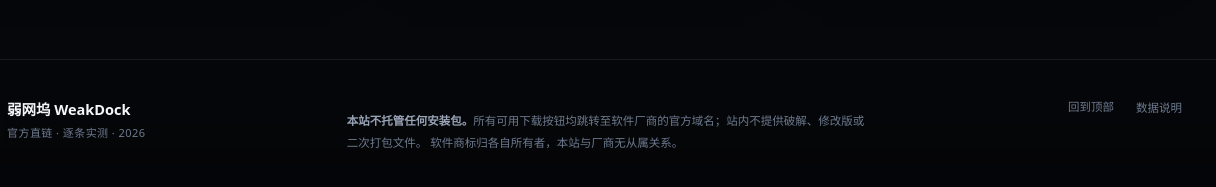
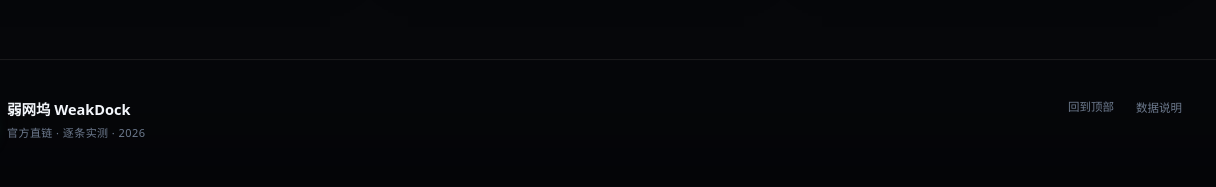
Before and after one commit to qwertyuio12378/software-center, a plain HTML site: page index.html in a window 1280 px wide. Shown: the part 1407-1594 px from the top of the page, 64-1280 px from the left. Drawn offline with Linux system fonts and the light colour scheme; a web font is replaced by a local one.

Commit message:
Remove footer disclaimer text

```diff
--- a/index.html
+++ b/index.html
@@ -387,8 +387,6 @@ mark{background:rgba(255,198,107,.22);color:var(--ink);border-radius:4px;padding
 .foot-brand .brand-mark{width:32px;height:32px;border-radius:10px}
 .foot-brand b{font-size:14.5px;font-weight:800}
 .foot-brand span{font-size:11px;color:var(--muted-2);display:block;margin-top:4px;letter-spacing:.04em}
-.foot-note{max-width:520px;font-size:11.5px;line-height:1.9;color:var(--muted-2)}
-.foot-note b{color:var(--muted);font-weight:600}
 .foot-links{display:flex;gap:16px;font-size:11.5px;color:var(--muted-2)}
 .foot-links a,.foot-links button{transition:color .2s}
 .foot-links a:hover,.foot-links button:hover{color:var(--accent)}
@@ -655,10 +653,6 @@ mark{background:rgba(255,198,107,.22);color:var(--ink);border-radius:4px;padding
       </span>
       <div><b>弱网坞 WeakDock</b><span>官方直链 · 逐条实测 · 2026</span></div>
     </div>
-    <p class="foot-note">
-      <b>本站不托管任何安装包。</b>所有可用下载按钮均跳转至软件厂商的官方域名；站内不提供破解、修改版或二次打包文件。
-      软件商标归各自所有者，本站与厂商无从属关系。
-    </p>
     <div class="foot-links">
       <a href="#top">回到顶部</a>
       <button type="button" data-about>数据说明</button>
```
